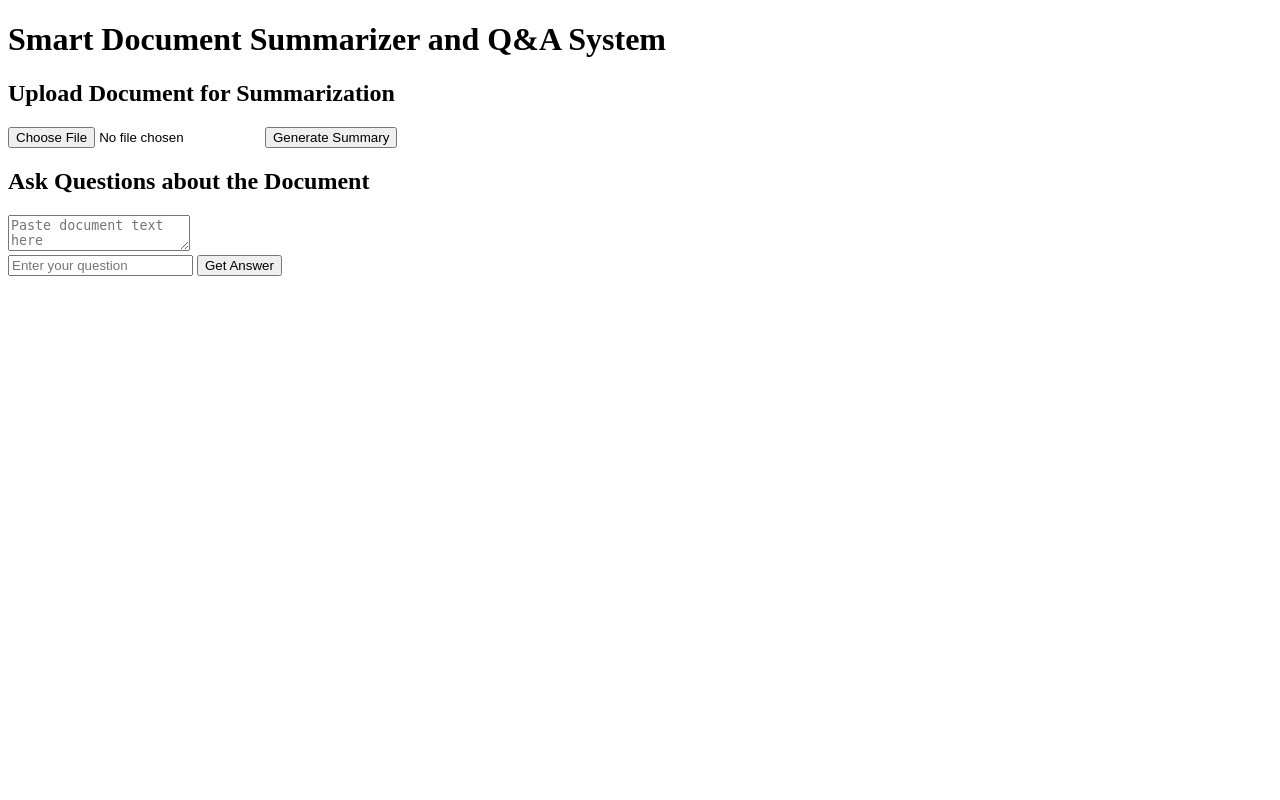
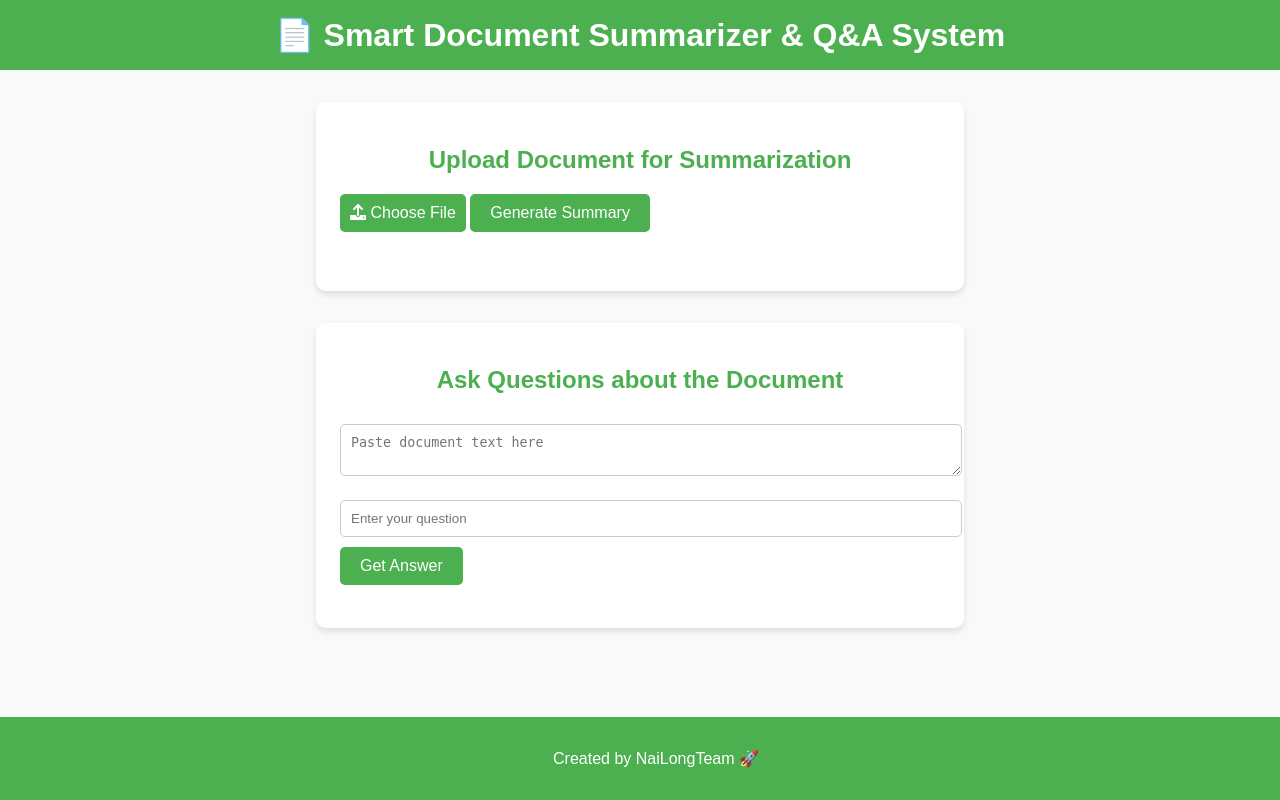
Before and after one commit to colazz64/LuddyHackthon, a Flask app: page / in a window 1280 px wide. Run offline with Flask 3, Linux system fonts and the light colour scheme.

Commit message:
Add files via upload

```diff
--- a/QASystem/app.py
+++ b/QASystem/app.py
@@ -50,7 +50,9 @@ def question_answering():
     if "task" in question.lower():
         tasks = re.findall(r"(Task \d+: .*?)(?:\n|$)", context)
         if tasks:
-            return jsonify({"answer": ", ".join(tasks)})
+            # Format tasks as a bulleted list for better readability
+            formatted_tasks = "\n".join(f"- {task}" for task in tasks)
+            return jsonify({"answer": formatted_tasks})
 
     # Default Q&A pipeline
     answer = qa_pipeline(question=question, context=context)
--- /dev/null
+++ b/QASystem/static/script.js
@@ -0,0 +1,42 @@
+const uploadForm = document.getElementById('upload-form');
+const qaForm = document.getElementById('qa-form');
+const fileInput = document.getElementById('document');
+const fileDetails = document.getElementById('file-details');
+
+// Handle document upload
+fileInput.addEventListener('change', () => {
+    const file = fileInput.files[0];
+    if (file) {
+        fileDetails.innerText = `File Selected: ${file.name} (${(file.size / 1024).toFixed(2)} KB)`;
+    }
+});
+
+uploadForm.addEventListener('submit', async (event) => {
+    event.preventDefault();
+    const formData = new FormData();
+    formData.append('document', fileInput.files[0]);
+
+    const response = await fetch('/summarize', {
+        method: 'POST',
+        body: formData
+    });
+
+    const data = await response.json();
+    document.getElementById('summary-result').innerText = "Summary: " + data.summary;
+});
+
+// Handle Q&A
+qaForm.addEventListener('submit', async (event) => {
+    event.preventDefault();
+    const context = document.getElementById('context').value;
+    const question = document.getElementById('question').value;
+
+    const response = await fetch('/qa', {
+        method: 'POST',
+        headers: { 'Content-Type': 'application/json' },
+        body: JSON.stringify({ context, question })
+    });
+
+    const data = await response.json();
+    document.getElementById('qa-result').innerText = "Answer:\n" + data.answer;
+});
--- /dev/null
+++ b/QASystem/static/style.css
@@ -0,0 +1,107 @@
+/* General Styles */
+body {
+    font-family: 'Arial', sans-serif;
+    margin: 0;
+    padding: 0;
+    background: #f9f9f9;
+    color: #333;
+}
+
+/* Header */
+header {
+    background: #4CAF50;
+    color: white;
+    text-align: center;
+    padding: 1rem;
+}
+
+h1 {
+    font-size: 2rem;
+    margin: 0;
+}
+
+/* Sections */
+main {
+    display: flex;
+    flex-direction: column;
+    align-items: center;
+    padding: 1rem;
+}
+
+section {
+    margin: 1rem 0;
+    width: 80%;
+    max-width: 600px;
+    background: white;
+    padding: 1.5rem;
+    border-radius: 10px;
+    box-shadow: 0 4px 6px rgba(0, 0, 0, 0.1);
+}
+
+h2 {
+    text-align: center;
+    color: #4CAF50;
+}
+
+/* File Upload */
+.file-upload {
+    display: inline-block;
+    cursor: pointer;
+    padding: 10px;
+    background: #4CAF50;
+    color: white;
+    border: none;
+    border-radius: 5px;
+    margin-bottom: 1rem;
+    text-align: center;
+}
+
+.file-upload:hover {
+    background: #45a049;
+}
+
+input[type="file"] {
+    display: none;
+}
+
+#file-details {
+    margin-top: 10px;
+    font-size: 0.9rem;
+    color: #555;
+}
+
+/* Buttons */
+.btn {
+    background: #4CAF50;
+    color: white;
+    border: none;
+    border-radius: 5px;
+    padding: 10px 20px;
+    cursor: pointer;
+    font-size: 1rem;
+    display: inline-block;
+}
+
+.btn:hover {
+    background: #45a049;
+}
+
+/* Textarea & Input */
+textarea, input[type="text"] {
+    width: 100%;
+    padding: 10px;
+    margin: 10px 0;
+    border: 1px solid #ccc;
+    border-radius: 5px;
+}
+
+/* Footer */
+footer {
+    text-align: center;
+    padding: 1rem;
+    background: #4CAF50;
+    color: white;
+    position: fixed;
+    width: 100%;
+    bottom: 0;
+}
--- a/QASystem/templates/index.html
+++ b/QASystem/templates/index.html
@@ -4,63 +4,45 @@
     <meta charset="UTF-8">
     <meta name="viewport" content="width=device-width, initial-scale=1.0">
     <title>Smart Document System</title>
+    <link rel="stylesheet" href="/static/style.css">
+    <link rel="stylesheet" href="https://cdnjs.cloudflare.com/ajax/libs/font-awesome/6.0.0-beta3/css/all.min.css">
 </head>
 <body>
-    <h1>Smart Document Summarizer and Q&A System</h1>
+    <header>
+        <h1>📄 Smart Document Summarizer & Q&A System</h1>
+    </header>
 
-    <section>
+    <main>
+        <!-- Upload Section -->
+        <section class="upload-section">
             <h2>Upload Document for Summarization</h2>
             <form id="upload-form">
-            <input type="file" id="document" name="document" accept=".pdf" required>
-            <button type="submit">Generate Summary</button>
+                <label for="document" class="file-upload">
+                    <i class="fas fa-upload"></i> Choose File
+                </label>
+                <input type="file" id="document" name="document" accept=".pdf" required hidden>
+                <button type="submit" class="btn">Generate Summary</button>
             </form>
+            <div id="file-details"></div>
             <h3 id="summary-result"></h3>
         </section>
 
-    <section>
+        <!-- Q&A Section -->
+        <section class="qa-section">
             <h2>Ask Questions about the Document</h2>
             <form id="qa-form">
                 <textarea id="context" placeholder="Paste document text here" required></textarea><br>
                 <input type="text" id="question" placeholder="Enter your question" required>
-            <button type="submit">Get Answer</button>
+                <button type="submit" class="btn">Get Answer</button>
             </form>
             <h3 id="qa-result"></h3>
         </section>
+    </main>
 
-    <script>
-        const uploadForm = document.getElementById('upload-form');
-        const qaForm = document.getElementById('qa-form');
+    <footer>
+        <p>Created by NaiLongTeam 🚀</p>
+    </footer>
 
-        // Handle document upload and summarization
-        uploadForm.addEventListener('submit', async (event) => {
-            event.preventDefault();
-            const formData = new FormData();
-            formData.append('document', document.getElementById('document').files[0]);
-
-            const response = await fetch('/summarize', {
-                method: 'POST',
-                body: formData
-            });
-
-            const data = await response.json();
-            document.getElementById('summary-result').innerText = "Summary: " + data.summary;
-        });
-
-        // Handle Q&A
-        qaForm.addEventListener('submit', async (event) => {
-            event.preventDefault();
-            const context = document.getElementById('context').value;
-            const question = document.getElementById('question').value;
-
-            const response = await fetch('/qa', {
-                method: 'POST',
-                headers: { 'Content-Type': 'application/json' },
-                body: JSON.stringify({ context, question })
-            });
-
-            const data = await response.json();
-            document.getElementById('qa-result').innerText = "Answer: " + data.answer;
-        });
-    </script>
+    <script src="/static/script.js"></script>
 </body>
 </html>
```
Lines whose indentation alone changed are shown as unchanged.
